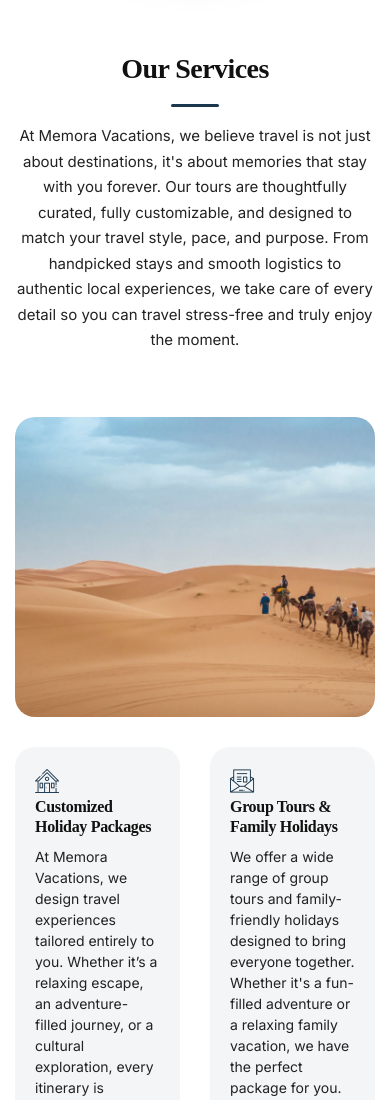
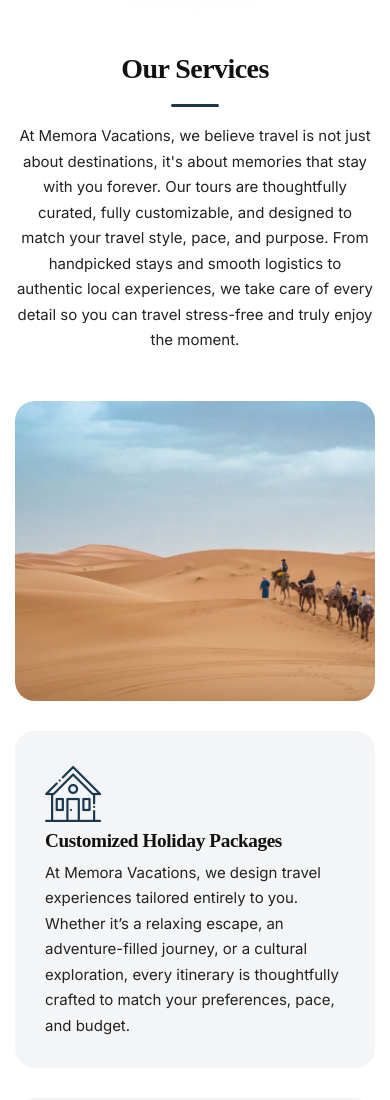
Before and after one commit to Sudhanva-droid/Memora_vacations, a plain HTML site: page index.html in a window 390 px wide. Shown: the part 900-2000 px from the top of the page. Drawn offline with nearby package versions, Linux system fonts and the light colour scheme; files whose address does not match are found by name; a web font is replaced by a local one.

Commit message:
Update style.css

```diff
--- a/css/style.css
+++ b/css/style.css
@@ -1691,59 +1691,23 @@
 .site-navigation {
   padding: 8px 0;
 }
-/* ===== MOBILE CARD COMPACT FIX ===== */
+/* ===== MOBILE FORCE STACK FIX ===== */
 @media (max-width: 768px) {
 
-  .feature-1 {
-    padding: 18px !important;
-    margin-bottom: 18px !important;
-  }
-
-  .feature-1 h3 {
-    font-size: 16px !important;
-    margin-bottom: 10px;
-  }
-
-  .feature-1 p {
-    font-size: 14px !important;
-    line-height: 1.5;
-  }
-
-  .feature-1 [class*="icon-"] {
-    font-size: 24px !important;
-    margin-bottom: 10px;
-  }
-
-}
-/* ===== MOBILE CARD FIX ===== */
-@media (max-width: 768px) {
-
-  .services-grid,
-  .row.services,
-  .features-grid {
+  .row {
     display: block !important;
   }
 
-  .services-grid > div,
-  .row.services > div,
-  .features-grid > div,
-  .col-md-6,
-  .col-lg-6 {
+  .row > div {
+    width: 100% !important;
+    max-width: 100% !important;
+    flex: 0 0 100% !important;
+  }
+
+  .col,
+  [class*="col-"] {
     width: 100% !important;
     max-width: 100% !important;
   }
 
-  .service-card,
-  .feature-1,
-  .media-1 {
-    padding: 20px !important;
-    margin-bottom: 18px;
-  }
-
-  .service-card p,
-  .feature-1 p {
-    font-size: 15px;
-    line-height: 1.5;
-  }
-
-}
+}
```
